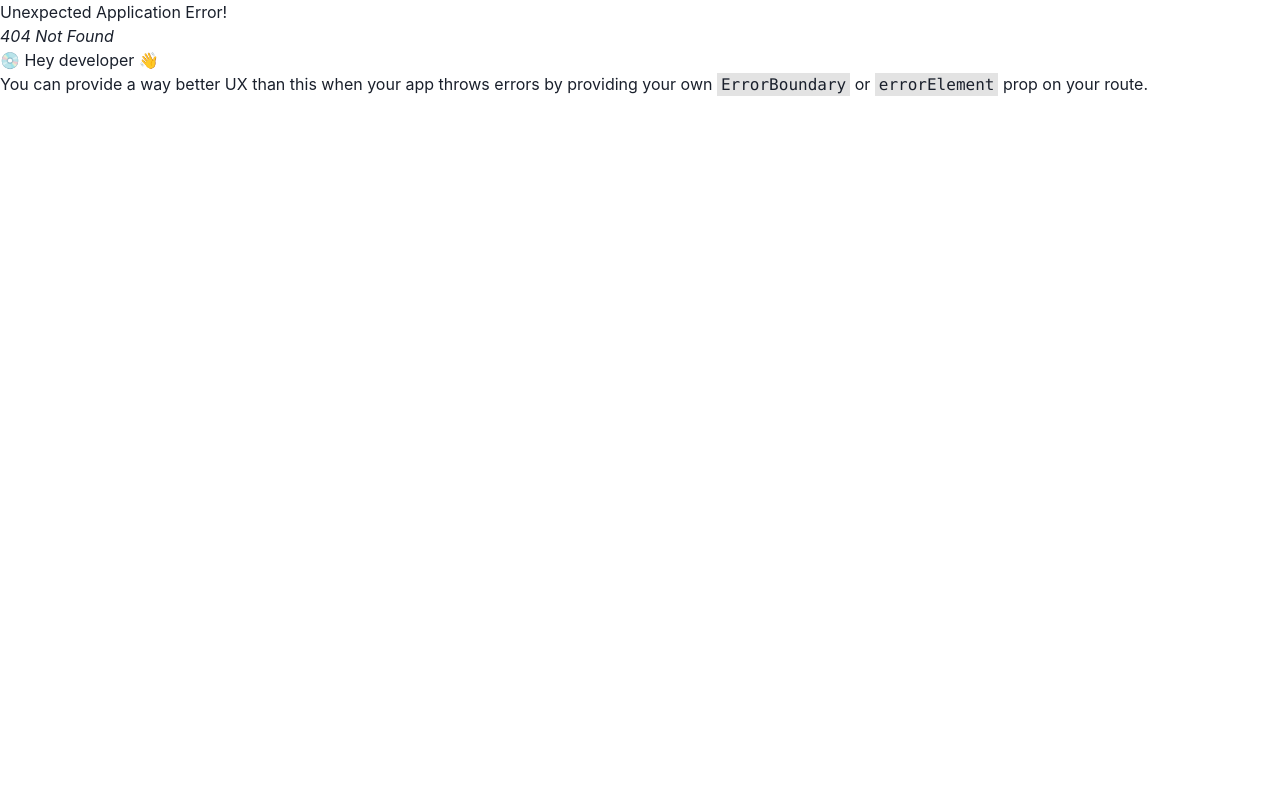
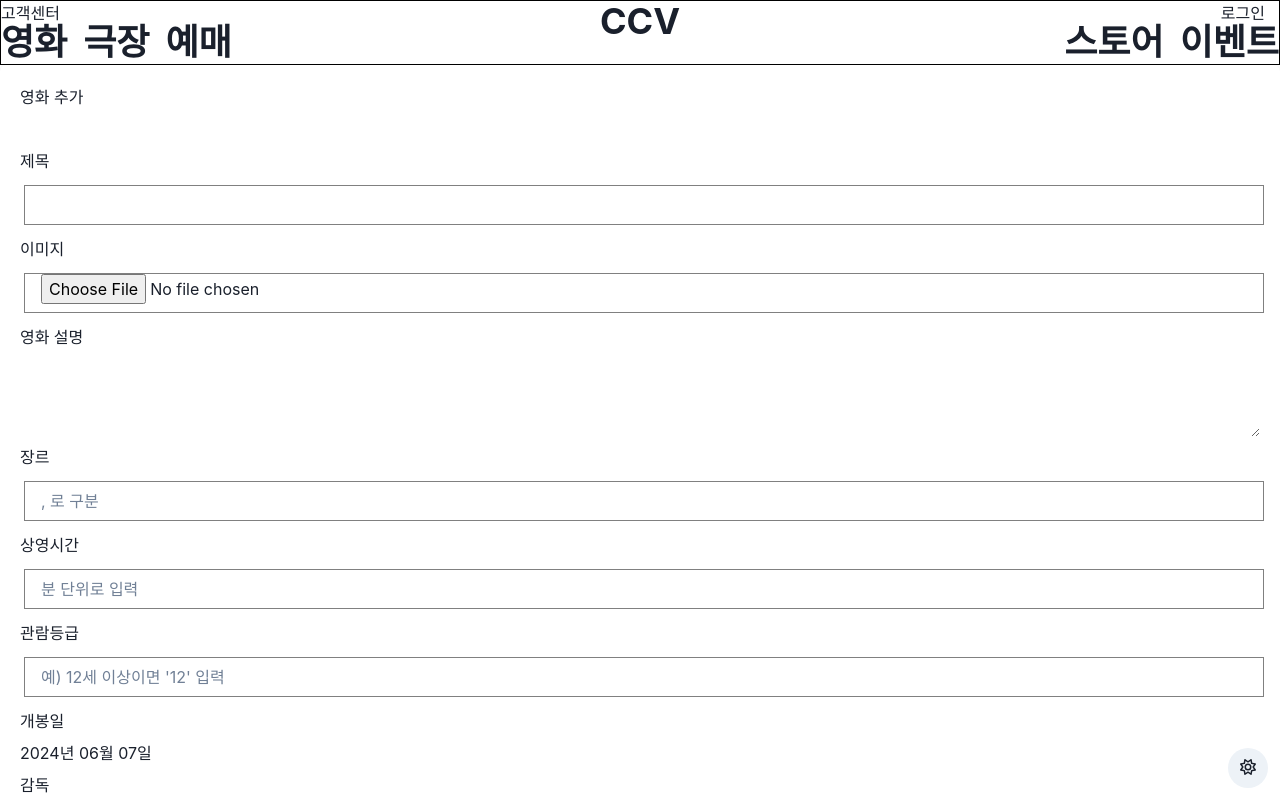
Before and after one commit to arbiterkdh/prj3, a React (Vite) app in the folder frontend/: page /movie/add in a window 1280 px wide. Before the commit this address had no page. Shown: the top 800 px of the page. Built offline with nearby package versions, Linux system fonts and the light colour scheme.

Commit message:
Movie Add 작업중

```diff
--- a/frontend/package.json
+++ b/frontend/package.json
@@ -20,10 +20,12 @@
     "@fortawesome/free-solid-svg-icons": "^6.5.2",
     "@fortawesome/react-fontawesome": "^0.2.1",
     "axios": "^1.7.1",
+    "date-fns": "^3.6.0",
     "framer-motion": "^11.2.4",
     "jwt-decode": "^4.0.0",
     "prettier": "^3.3.0",
     "react": "^18.2.0",
+    "react-datepicker": "^6.9.0",
     "react-dom": "^18.2.0",
     "react-router-dom": "^6.23.1"
   },
--- a/frontend/src/App.jsx
+++ b/frontend/src/App.jsx
@@ -9,6 +9,8 @@
 import { StoreAdd } from "./page/store/StoreAdd.jsx";
 import { StoreList } from "./StoreList.jsx";
 import { MemberSignup } from "./member/MemberSignup.jsx";
+import { MovieAdd } from "./page/movie/MovieAdd.jsx";
+import { MovieList } from "./page/movie/MovieList.jsx";
 
 const router = createBrowserRouter([
   {
@@ -17,7 +19,20 @@
     children: [
       { index: true, element: <MovieHome /> },
       { path: "signup", element: <MemberSignup /> },
-      { path: "movie", element: <Movie /> },
+      {
+        path: "movie",
+        element: <Movie />,
+        children: [
+          {
+            index: true,
+            element: <MovieList />,
+          },
+          {
+            path: "add",
+            element: <MovieAdd />,
+          },
+        ],
+      },
       { path: "book", element: <Book /> },
       { path: "theater", element: <Theater /> },
       { path: "promotion", element: <Promo /> },
--- a/frontend/src/page/movie/Movie.jsx
+++ b/frontend/src/page/movie/Movie.jsx
@@ -1,3 +1,10 @@
+import { Box } from "@chakra-ui/react";
+import { Outlet } from "react-router-dom";
+
 export function Movie() {
-  return null;
+  return (
+    <Box>
+      <Outlet />
+    </Box>
+  );
 }
--- /dev/null
+++ b/frontend/src/page/movie/MovieAdd.jsx
@@ -0,0 +1,114 @@
+import {
+  Box,
+  Button,
+  Card,
+  CardBody,
+  CardHeader,
+  FormControl,
+  FormLabel,
+  Input,
+  Stack,
+  Textarea,
+} from "@chakra-ui/react";
+import { useState } from "react";
+import DatePicker from "react-datepicker";
+import ko from "date-fns/locale/ko";
+import "react-datepicker/dist/react-datepicker.css";
+
+export function MovieAdd() {
+  const [title, setTitle] = useState("");
+  const [file, setFile] = useState(null);
+  const [description, setDescription] = useState("");
+  const [genre, setGenre] = useState("");
+  const [runningTime, setRunningTime] = useState(0);
+  const [rating, setRating] = useState(0);
+  const [startDate, setStartDate] = useState(new Date());
+  const [director, setDirector] = useState("");
+  const [actors, setActors] = useState("");
+
+  return (
+    <Card>
+      <CardHeader>영화 추가</CardHeader>
+
+      <CardBody>
+        <Stack>
+          <Box>
+            <FormControl>
+              <FormLabel>제목</FormLabel>
+              <Input onChange={(e) => setTitle(e.target.value)} />
+            </FormControl>
+          </Box>
+          <Box>
+            <FormControl>
+              <FormLabel>이미지</FormLabel>
+              <Input
+                type="file"
+                accept="image/*"
+                onChange={(e) => setFile(e.target.value)}
+              />
+            </FormControl>
+          </Box>
+          <Box>
+            <FormControl>
+              <FormLabel>영화 설명</FormLabel>
+              <Textarea onChange={(e) => setDescription(e.target.value)} />
+            </FormControl>
+          </Box>
+          <Box>
+            <FormControl>
+              <FormLabel>장르</FormLabel>
+              <Input
+                placeholder=", 로 구분"
+                onChange={(e) => setGenre(e.target.value)}
+              />
+            </FormControl>
+          </Box>
+          <Box>
+            <FormControl>
+              <FormLabel>상영시간</FormLabel>
+              <Input
+                type={"number"}
+                placeholder={"분 단위로 입력"}
+                onChange={(e) => setRunningTime(e.target.value)}
+              />
+            </FormControl>
+          </Box>
+          <Box>
+            <FormControl>
+              <FormLabel>관람등급</FormLabel>
+              <Input
+                type={"number"}
+                placeholder={"예) 12세 이상이면 '12' 입력"}
+                onChange={(e) => setRating(e.target.value)}
+              />
+            </FormControl>
+          </Box>
+          <Box>
+            <FormControl>
+              <FormLabel>개봉일</FormLabel>
+              <DatePicker
+                locale={ko}
+                dateFormat="yyyy년 MM월 dd일"
+                minDate={new Date()}
+                selected={startDate}
+                onChange={(date) => setStartDate(date)}
+              />
+            </FormControl>
+          </Box>
+          <Box>
+            <FormControl>감독</FormControl>
+            <Input onChange={(e) => setDirector(e.target.value)} />
+          </Box>
+          <Box>
+            <FormControl>출연진</FormControl>
+            <Input onChange={(e) => setActors(e.target.value)} />
+          </Box>
+          <Box>
+            <Button>취소</Button>
+            <Button colorScheme={"blue"}>저장</Button>
+          </Box>
+        </Stack>
+      </CardBody>
+    </Card>
+  );
+}
--- /dev/null
+++ b/frontend/src/page/movie/MovieList.jsx
@@ -0,0 +1,3 @@
+export function MovieList() {
+  return null;
+}
```
Also changed, not shown: frontend/src/main.jsx (+8 -8 lines), 1 other file (tests, documents, lock files or other folders).
